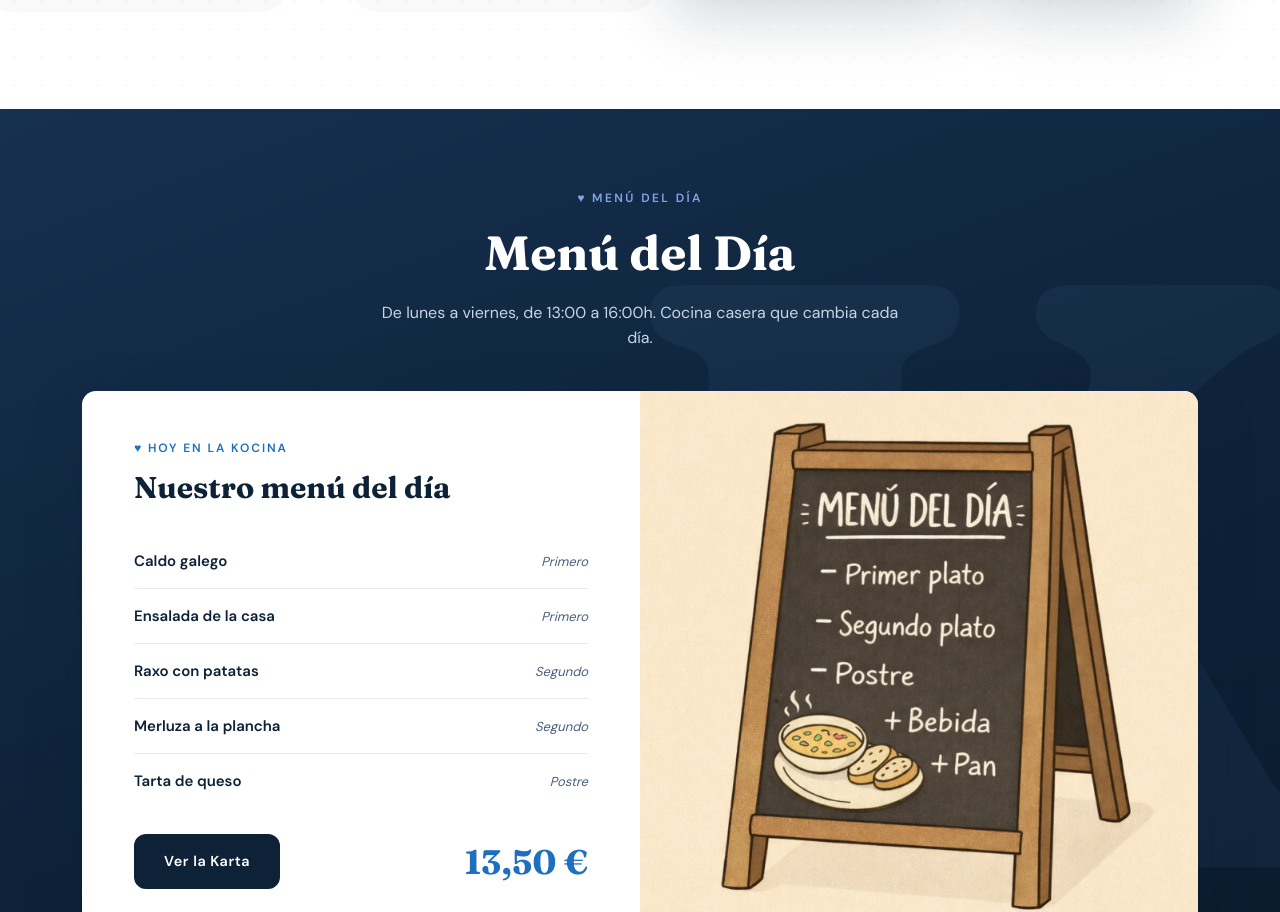
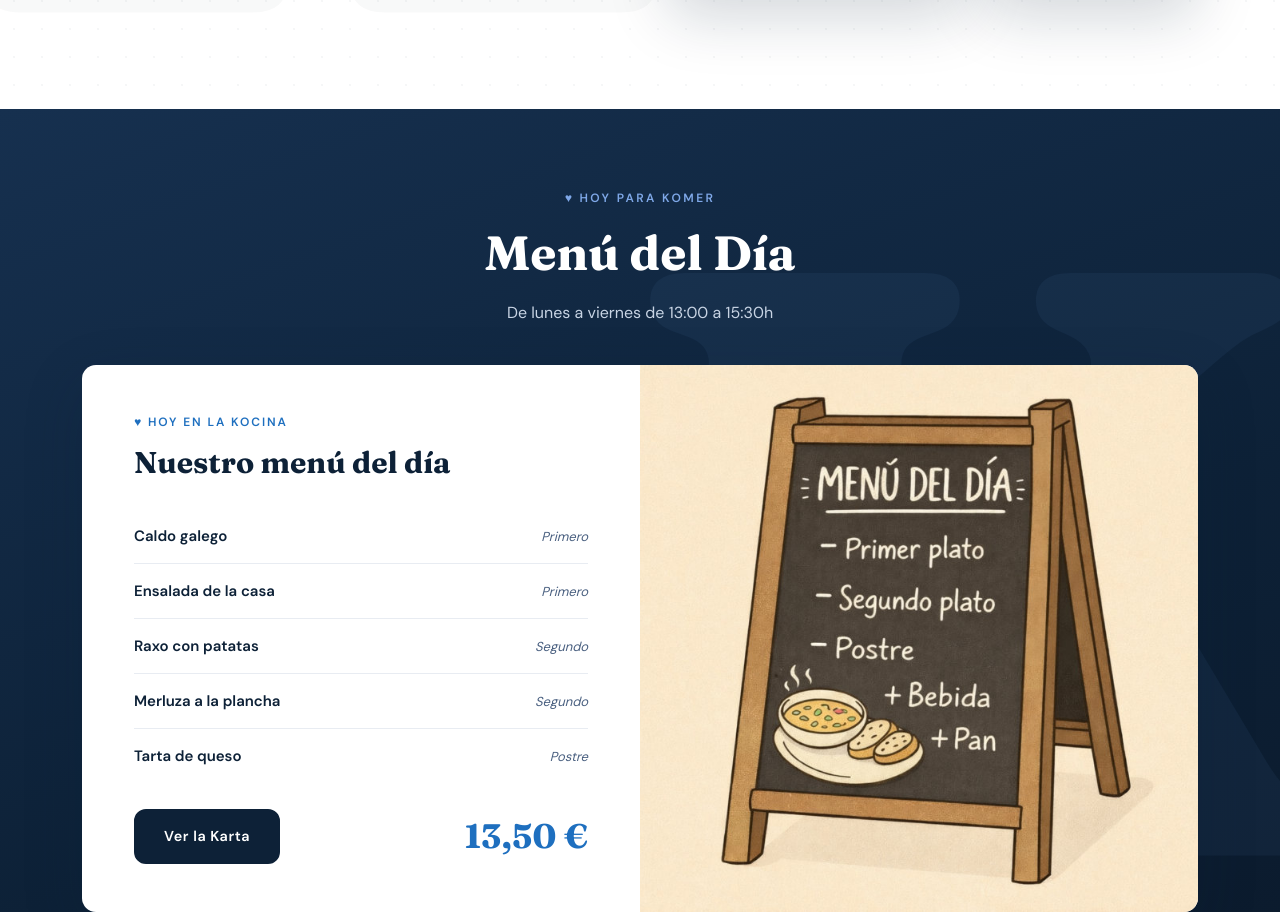
Before and after one commit to manuelcarro97/kafe-bar-web, a website: page index.html in a window 1280 px wide. Shown: the part 1485-2397 px from the top of the page. Drawn offline with Linux system fonts and the light colour scheme.

Commit message:
build: regenerar HTML con los textos de menuDia del panel admin

```diff
--- a/index.html
+++ b/index.html
@@ -243,9 +243,9 @@
     <section id="menu-dia" class="menudia" aria-labelledby="menudia-title">
         <div class="container">
             <div class="menudia-header">
-                <p class="section-tag menudia-tag" data-i18n="menuDia.tag">♥ Menú del Día</p>
+                <p class="section-tag menudia-tag" data-i18n="menuDia.tag">♥ Hoy para komer</p>
                 <h2 class="section-title menudia-title" id="menudia-title" data-i18n="menuDia.title">Menú del Día</h2>
-                <p class="menudia-desc" data-i18n="menuDia.desc">De lunes a viernes, de 13:00 a 16:00h. Cocina casera que cambia cada día.</p>
+                <p class="menudia-desc" data-i18n="menuDia.desc">De lunes a viernes de 13:00 a 15:30h</p>
             </div>
 
             <div class="menudia-card">
--- a/js/translations.generated.js
+++ b/js/translations.generated.js
@@ -25,9 +25,9 @@ window.translations = {
     "desayunos.parrafo2": "Si buscas dónde desayunar en A Coruña, tomar un buen café o disfrutar de un brunch con amigos, en Kafé encontrarás un ambiente cercano y acogedor, cocina casera y opciones para todos los gustos. Porque algunas mañanas merecen disfrutarse sin prisas.",
     "desayunos.nota": "Horario de brunch y desayunos hasta las 12:30h",
     "desayunos.cta": "Ver Carta de Desayunos",
-    "menuDia.tag": "♥ Menú del Día",
+    "menuDia.tag": "♥ Hoy para komer",
     "menuDia.title": "Menú del Día",
-    "menuDia.desc": "De lunes a viernes, de 13:00 a 16:00h. Cocina casera que cambia cada día.",
+    "menuDia.desc": "De lunes a viernes de 13:00 a 15:30h",
     "menuDia.card.tag": "♥ HOY EN LA KOCINA",
     "menuDia.card.title": "Nuestro menú del día",
     "menuDia.card.cta": "Ver la Karta",
@@ -130,9 +130,9 @@ window.translations = {
     "desayunos.parrafo2": "Se buscas onde almorzar na Coruña, tomar un bo café ou gozar dun brunch cos amigos, en Kafé atoparás un ambiente próximo e acolledor, cociña caseira e opcións para todos os gustos. Porque hai mañás que merecen ser gozadas sen présas.",
     "desayunos.nota": "Horario de brunch e almorzos ata as 12:30h",
     "desayunos.cta": "Ver Carta de Almorzos",
-    "menuDia.tag": "♥ Menú do Día",
+    "menuDia.tag": "♥ Hoxe para komer",
     "menuDia.title": "Menú do Día",
-    "menuDia.desc": "De luns a venres, de 13:00 a 16:00h. Cociña caseira que cambia cada día.",
+    "menuDia.desc": "De luns a venres de 13:00 a 15:30h.",
     "menuDia.card.tag": "♥ HOXE NA KOCIÑA",
     "menuDia.card.title": "O noso menú do día",
     "menuDia.card.cta": "Ver a Karta",
```
